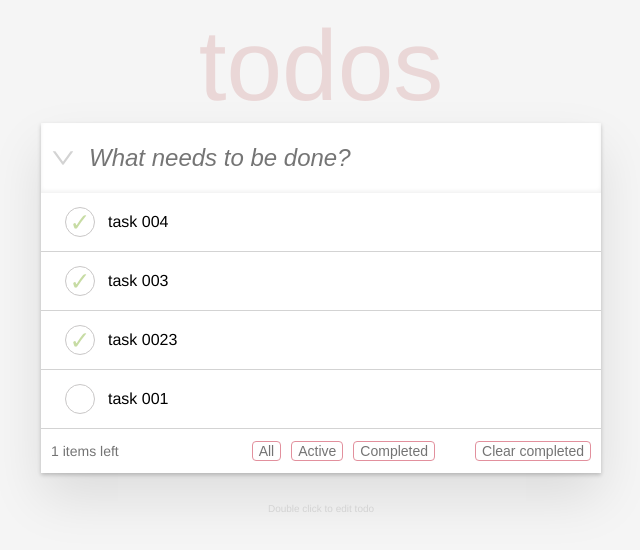
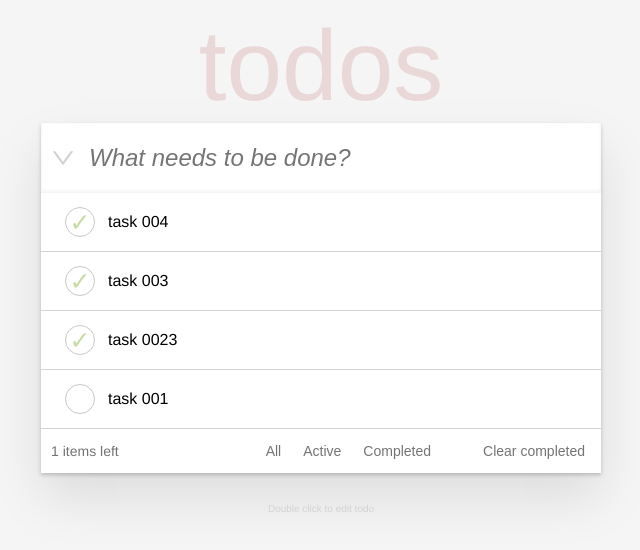
Before and after one commit to tongliAyra/todo-web-with-redux, a React (Create React App) app: page / in a window 1280 px wide. Shown: the top 550 px of the page, without its empty margins (319-959 px from the left). Built offline with nearby package versions, Linux system fonts and the light colour scheme; data requests are answered from the project's data file.

Commit message:
feat: should show btn border when filter tasks

```diff
--- a/src/components/task-filter/TaskFilter.js
+++ b/src/components/task-filter/TaskFilter.js
@@ -5,9 +5,19 @@ const StyledButton = styled.button`
     font-size: 14px;
     color: #0000008c;
     margin-left: 10px;
+    border: none;
+    background-color: white;
+    cursor: pointer;
+
+    &:hover{
+    border: 1px solid rgba(175, 47, 47, 0.2);
+    border-radius: 4px;
+    }
+
+    &:focus{
     border: 1px solid #e2909d;
     border-radius: 4px;
-    background-color: white;
+    }
 `
 const ALL = 'All'
 const ACTIVE = 'Active'
@@ -20,7 +30,7 @@ const StyledTaskFilter = styled.div`
   margin-right: 10px;
 `
 
-const StyledBtns = styled.div`
+const StyledBtnWrapper = styled.div`
   display: flex;
   align-content: center;
   justify-content: space-between;
@@ -32,14 +42,14 @@ export const TaskFilter = (
     completedTaskId,
     handleDeletedTask
   }) => {
-
   const haveToDoTask = () => completedTaskId.length > 0
 
   return (
     <StyledTaskFilter>
-      <StyledBtns>
+      <StyledBtnWrapper>
         <StyledButton
-          onClick={ () => handleTaskFilter({
+          onClick={
+            () => handleTaskFilter({
               showAllTask: true,
               showTodoTask: false,
               showCompletedTask: false
@@ -48,6 +58,7 @@ export const TaskFilter = (
           { ALL }
         </StyledButton>
         <StyledButton
+          isAllBtn={ false }
           onClick={ () => handleTaskFilter({
             showAllTask: false,
             showTodoTask: true,
@@ -56,7 +67,9 @@ export const TaskFilter = (
           }>
           { ACTIVE }
         </StyledButton>
-        <StyledButton onClick={ () => handleTaskFilter({
+        <StyledButton
+          isAllBtn={ false }
+          onClick={ () => handleTaskFilter({
             showAllTask: false,
             showTodoTask: false,
             showCompletedTask: true
@@ -64,7 +77,7 @@ export const TaskFilter = (
           }>
           { COMPLETED }
         </StyledButton>
-      </StyledBtns>
+      </StyledBtnWrapper>
       { haveToDoTask() &&
         <StyledButton
           onClick={ () => completedTaskId.map((id) => handleDeletedTask(id))
```
Lines whose indentation alone changed are shown as unchanged.
